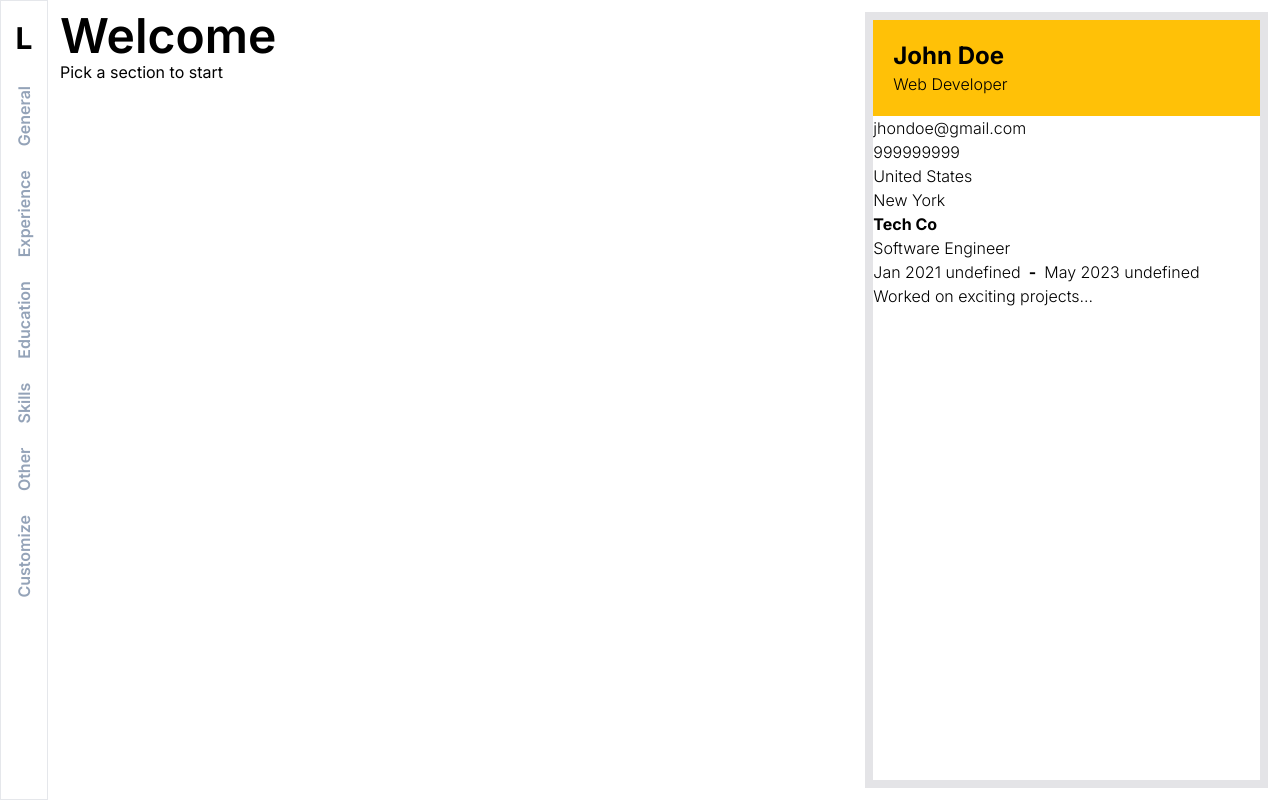
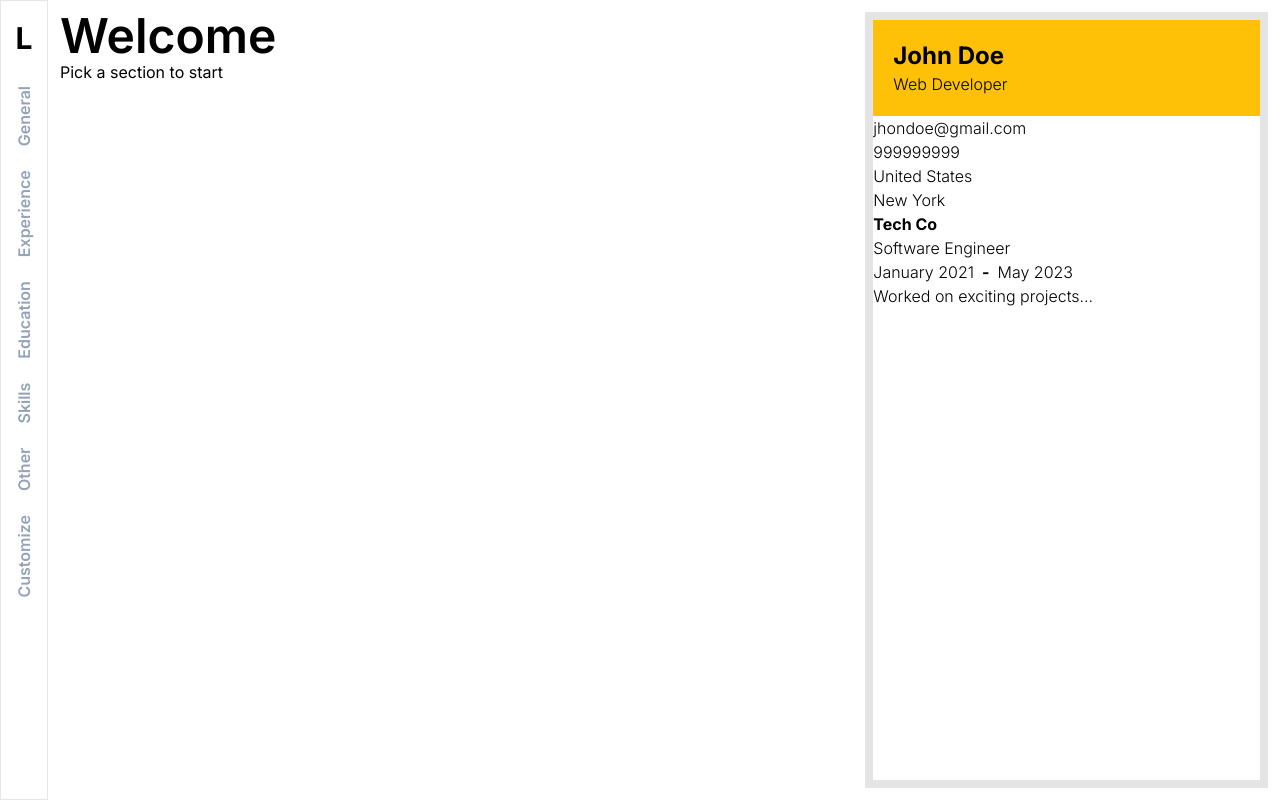
Before and after one commit to kagunecode/cv_generator, a React (Vite) app: page / in a window 1280 px wide. Built offline with nearby package versions, Linux system fonts and the light colour scheme.

Commit message:
Separated month and year to two separate keys

```diff
--- a/src/data/cvData.js
+++ b/src/data/cvData.js
@@ -14,8 +14,10 @@ const cvData = {
       id: 0,
       position: 'Software Engineer',
       company: 'Tech Co',
-      startDate: 'Jan 2021',
-      endDate: 'May 2023',
+      startDate: 'January',
+      startYear: '2021',
+      endDate: 'May',
+      endYear: '2023',
       description: 'Worked on exciting projects...',
     },
   ],
```
